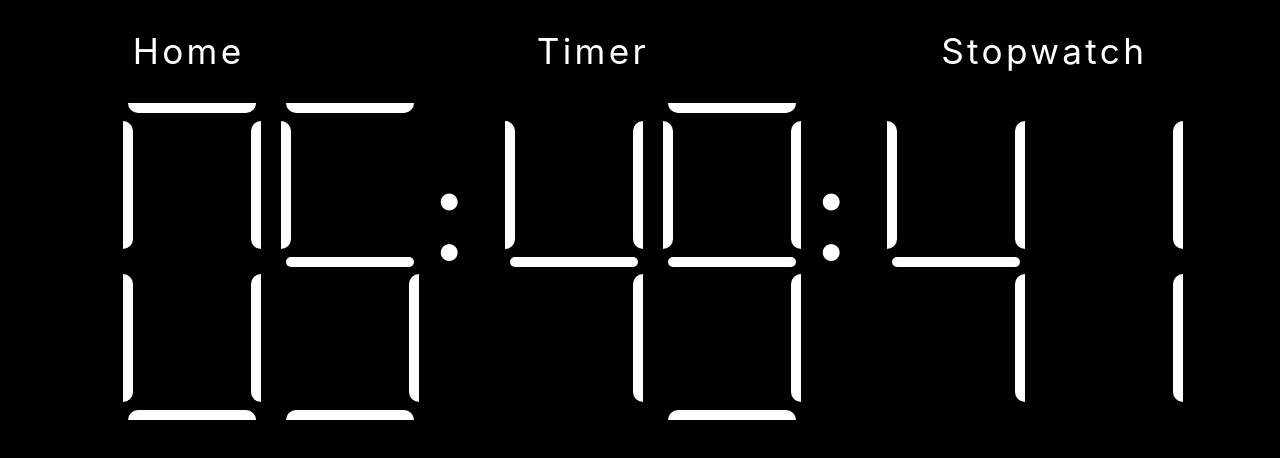
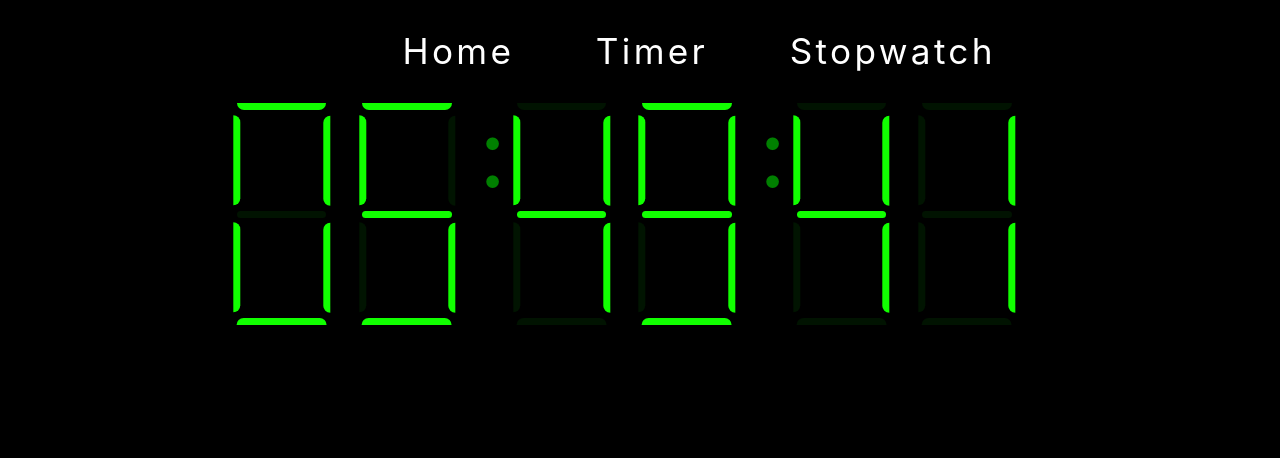
Before and after one commit to Muralivvrsn/digital-clock, a React (Create React App) app: page / in a window 1280 px wide. Shown: the top 458 px of the page. Built offline with nearby package versions, Linux system fonts and the light colour scheme.

Commit message:
redux installed

```diff
--- a/package.json
+++ b/package.json
@@ -8,8 +8,10 @@
     "@testing-library/user-event": "^13.5.0",
     "react": "^18.2.0",
     "react-dom": "^18.2.0",
+    "react-redux": "^8.0.5",
     "react-router-dom": "^6.5.0",
     "react-scripts": "5.0.1",
+    "redux": "^4.2.0",
     "web-vitals": "^2.1.4"
   },
   "scripts": {
--- a/src/App.css
+++ b/src/App.css
@@ -4,20 +4,15 @@
   flex-flow: column;
   align-items: center;
   background-color: rgba(0, 0, 0, 0.9);
-
-
+  width: 70%;
+  margin: auto;
 }
 
 .clock-box {
-  background-clip: text;
-  -webkit-background-clip: text;
-  -webkit-text-fill-color: rgba(255,255,255);
-  width: 80%;
+  width: 90%;
   display: flex;
   justify-content: space-between;
   margin: auto;
-  height: auto;
-
 }
 button {
   cursor: pointer;
@@ -31,15 +26,13 @@ button {
 .box {
   margin-top: auto;
   display: flex;
-  width: 10%;
+  width: 15%;
   height: 195px;
-
-  /* margin: 0px 60px; */
 }
 .stick {
   margin: auto;
   width: 10%;
-  height: 10px;
+  height: 7px;
   border-bottom-left-radius: 30px;
   border-bottom-right-radius: 30px;
   position: absolute;
@@ -70,34 +63,33 @@ button {
   transform: rotate(90deg);
   margin-left: 5%;
 }
-.clock-box > .colon {
+.clock-box > span{
   font-size: 2rem;
-  margin-top: 12%;
-  margin-bottom: auto;
-  font-style: normal;
-  color: rgb(255, 255, 255);
-  transform: scale(4,4);
-  text-align: center;
-  width: 1%;
-  height: 60px;
+  color: white;
+  width: fit-content;
+  height: fit-content;
+  margin-top: 30px;
+  margin-right: 15px;
+  color: green;
+  transform: scale(3,3);
 }
 .White {
-  background-color: rgb(255, 255, 255);
+  background-color: rgb(17, 255, 0);
 }
 .Black {
-  background-color: rgba(0, 0, 0, 0.5);
+  background-color: rgba(2, 39, 2, 0.5);
 }
 .Red{
-  background-color: red;
+  background-color: rgb(255, 0, 0);
 }
 
 nav {
 
   display: flex;
   justify-content: space-evenly;
-  gap: 20%;
+  gap: 12%;
   scale: 1.1;
-  width: 80%;
+  max-width: 80%;
   height: auto;
   margin: 30px;
   /* border: 2px solid red; */
--- a/src/components/Home.js
+++ b/src/components/Home.js
@@ -8,10 +8,10 @@ const Home = (Time) => {
         <div className="clock-box">
             <Card number={parseInt(time[0], 10)} color={displayColor} />
             <Card number={parseInt(time[1],10)} color={displayColor} />
-            <div className='colon'>:</div>
+            <span>:</span>
             <Card number={parseInt(time[3],10)} color={displayColor} />
             <Card number={parseInt(time[4],10)} color={displayColor} />
-            <div className='colon'>:</div>
+            <span>:</span>
             <Card number={parseInt(time[6],10)} color={displayColor} />
             <Card number={parseInt(time[7],10)} color={displayColor} />
         </div>
--- a/src/components/Input.js
+++ b/src/components/Input.js
@@ -10,18 +10,9 @@ const Input = (props) => {
     setTimeout(() => {
       changeScreen(true)
     }, 1000);
-  },[]);
-  //--------------------------------------------------------
+  },[]);//--------------------------------------------------------
   const useref1 = useRef(null);
   const useref2 = useRef(null);
-  function changeFocus1(e){
-    if(e.keyCode === 13)
-    useref2.current.focus();
-  }
-  function changeFocus(e){
-    if(e.keyCode===13)
-    useref1.current.focus();
-  }
   //--------------------------------------------------------
   const update = ()=>props.func([hr,min,sec,true]);
   return (
@@ -37,6 +28,14 @@ const Input = (props) => {
         <button id='input-btn' onClick={update}>set</button>
     </div>
   )
+  function changeFocus1(e){
+    if(e.keyCode === 13)
+    useref2.current.focus();
+  }
+  function changeFocus(e){
+    if(e.keyCode===13)
+    useref1.current.focus();
+  }
 }
 
 export default Input
--- a/src/components/Stopwatch.js
+++ b/src/components/Stopwatch.js
@@ -21,7 +21,7 @@ const Stopwatch = () => {
         <div className="buttons">
             <button id='start-btn' onClick={()=>{setTimer(setTime(time));setStarted(true)}}>Start</button>
             <button id='stop-btn' onClick={()=>{setStarted(false)}}>Stop</button>
-            <button id='reset-btn' onClick={()=>{setTimer("00:00:00");setStarted(false)}}>Reset</button>
+            <button id='reset-btn' onClick={()=>{setTimer("00:00:00")}}>Reset</button>
         </div>
     </div>
   )
--- a/src/components/Timer.js
+++ b/src/components/Timer.js
@@ -1,5 +1,5 @@
-import { isImportDefaultSpecifier } from '@babel/types'
-import React, {  useEffect, useReducer, useState } from 'react'
+// import { isImportDefaultSpecifier } from '@babel/types'
+import React, {  useEffect, useState } from 'react'
 import { reducer, reduceTime, getTime } from './Function'
 import Home from './Home'
 import Input from './Input'
@@ -14,8 +14,6 @@ const Timer = () => {
   function putData(data){
     ff(getTime(data[0],data[1],data[2]));
     showDisplay(data[3]);
-    console.log(data)
-    console.log(time)
   }
   return (
     <div className='timer'>
```
Also changed, not shown: 1 other file (tests, documents, lock files or other folders).
